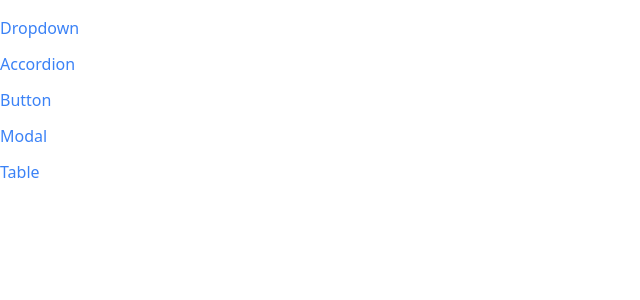
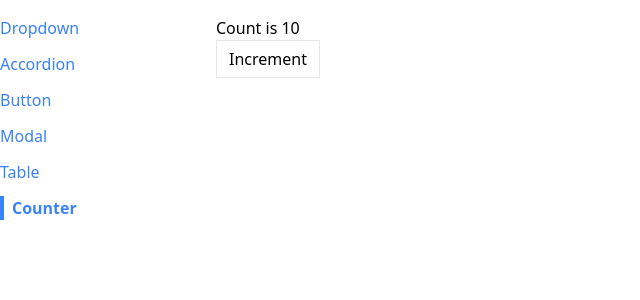
Before and after one commit to douglasss/react-redux-study, a React (Vite) app in the folder comps/: page /counter in a window 1280 px wide. Shown: the top 300 px of the page, without its empty margins (0-640 px from the left). Built offline with nearby package versions, Linux system fonts and the light colour scheme.

Commit message:
[Section 17] Reusable Hooks

```diff
--- a/comps/package.json
+++ b/comps/package.json
@@ -20,6 +20,8 @@
     "@types/react-dom": "^18.0.11",
     "@vitejs/plugin-react": "^3.1.0",
     "autoprefixer": "^10.4.14",
+    "eslint": "^8.37.0",
+    "eslint-plugin-react": "^7.32.2",
     "postcss": "^8.4.21",
     "tailwindcss": "^3.3.0",
     "vite": "^4.2.0"
--- a/comps/src/App.jsx
+++ b/comps/src/App.jsx
@@ -5,6 +5,7 @@
 import DropdownPage from './pages/DropdownPage';
 import ModalPage from './pages/ModalPage';
 import TablePage from './pages/TablePage';
+import CounterPage from './pages/CounterPage';
 
 function App() {
   return (
@@ -26,6 +27,9 @@
         <Route path="/table" title="Table page">
           <TablePage />
         </Route>
+        <Route path="/counter" title="Counter page">
+          <CounterPage initialCount={10} />
+        </Route>
       </div>
     </div>
   );
--- a/comps/src/components/Sidebar.jsx
+++ b/comps/src/components/Sidebar.jsx
@@ -7,6 +7,7 @@
     { label: 'Button', path: '/buttons' },
     { label: 'Modal', path: '/modal' },
     { label: 'Table', path: '/table' },
+    { label: 'Counter', path: '/counter' },
   ];
 
   const renderedLinks = links.map((link) => (
--- a/comps/src/components/SortableTable.jsx
+++ b/comps/src/components/SortableTable.jsx
@@ -1,27 +1,14 @@
-import { useState } from 'react';
+import useSort from '../hooks/use-sort';
 import Table from './Table';
 import { GoArrowSmallDown, GoArrowSmallUp } from 'react-icons/go';
 
 export default function SortableTable(props) {
-  const [sortOrder, setSortOrder] = useState(null);
-  const [sortBy, setSortBy] = useState(null);
   const { config, data } = props;
 
-  const handleClick = (label) => {
-    if (sortBy && label !== sortBy) {
-      setSortOrder('asc');
-      setSortBy(label);
-    } else if (sortOrder === null) {
-      setSortOrder('asc');
-      setSortBy(label);
-    } else if (sortOrder === 'asc') {
-      setSortOrder('desc');
-      setSortBy(label);
-    } else if (sortOrder === 'desc') {
-      setSortOrder(null);
-      setSortBy(null);
-    }
-  };
+  const { sortOrder, sortBy, sortedData, setSortColumn } = useSort(
+    data,
+    config
+  );
 
   const updatedConfig = config.map((column) => {
     if (!column.sortValue) {
@@ -32,7 +19,7 @@
       header: () => (
         <th
           className="cursor-pointer hover:bg-gray-100"
-          onClick={() => handleClick(column.label)}
+          onClick={() => setSortColumn(column.label)}
         >
           <div className="flex items-center">
             {getIcons(column.label, sortBy, sortOrder)}
@@ -42,23 +29,6 @@
       ),
     };
   });
-
-  let sortedData = data;
-  if (sortOrder && sortBy) {
-    const { sortValue } = config.find((column) => column.label === sortBy);
-    sortedData = [...data].sort((a, b) => {
-      const valueA = sortValue(a);
-      const valueB = sortValue(b);
-
-      const reverseOrder = sortOrder === 'asc' ? 1 : -1;
-
-      if (typeof valueA === 'string') {
-        return valueA.localeCompare(valueB) * reverseOrder;
-      } else {
-        return (valueA - valueB) * reverseOrder;
-      }
-    });
-  }
 
   return <Table {...props} config={updatedConfig} data={sortedData} />;
 }
--- /dev/null
+++ b/comps/src/hooks/use-counter.js
@@ -0,0 +1,18 @@
+import { useEffect, useState } from 'react';
+
+export default function useCounter(initialCount) {
+  const [count, setCount] = useState(initialCount);
+
+  useEffect(() => {
+    console.log(count);
+  }, [count]);
+
+  const increment = () => {
+    setCount(count + 1);
+  };
+
+  return {
+    count,
+    increment,
+  };
+}
--- /dev/null
+++ b/comps/src/hooks/use-sort.js
@@ -0,0 +1,46 @@
+import { useState } from 'react';
+
+export default function useSort(data, config) {
+  const [sortOrder, setSortOrder] = useState(null);
+  const [sortBy, setSortBy] = useState(null);
+
+  const setSortColumn = (label) => {
+    if (sortBy && label !== sortBy) {
+      setSortOrder('asc');
+      setSortBy(label);
+    } else if (sortOrder === null) {
+      setSortOrder('asc');
+      setSortBy(label);
+    } else if (sortOrder === 'asc') {
+      setSortOrder('desc');
+      setSortBy(label);
+    } else if (sortOrder === 'desc') {
+      setSortOrder(null);
+      setSortBy(null);
+    }
+  };
+
+  let sortedData = data;
+  if (sortOrder && sortBy) {
+    const { sortValue } = config.find((column) => column.label === sortBy);
+    sortedData = [...data].sort((a, b) => {
+      const valueA = sortValue(a);
+      const valueB = sortValue(b);
+
+      const reverseOrder = sortOrder === 'asc' ? 1 : -1;
+
+      if (typeof valueA === 'string') {
+        return valueA.localeCompare(valueB) * reverseOrder;
+      } else {
+        return (valueA - valueB) * reverseOrder;
+      }
+    });
+  }
+
+  return {
+    sortOrder,
+    sortBy,
+    sortedData,
+    setSortColumn,
+  };
+}
--- /dev/null
+++ b/comps/src/pages/CounterPage.jsx
@@ -0,0 +1,12 @@
+import Button from '../components/Button';
+import useCounter from '../hooks/use-counter';
+
+export default function CounterPage({ initialCount }) {
+  const { count, increment } = useCounter(initialCount);
+  return (
+    <div>
+      <h1>Count is {count}</h1>
+      <Button onClick={increment}>Increment</Button>
+    </div>
+  );
+}
```
Also changed, not shown: comps/.eslintrc.cjs (added), 1 other file (tests, documents, lock files or other folders).
